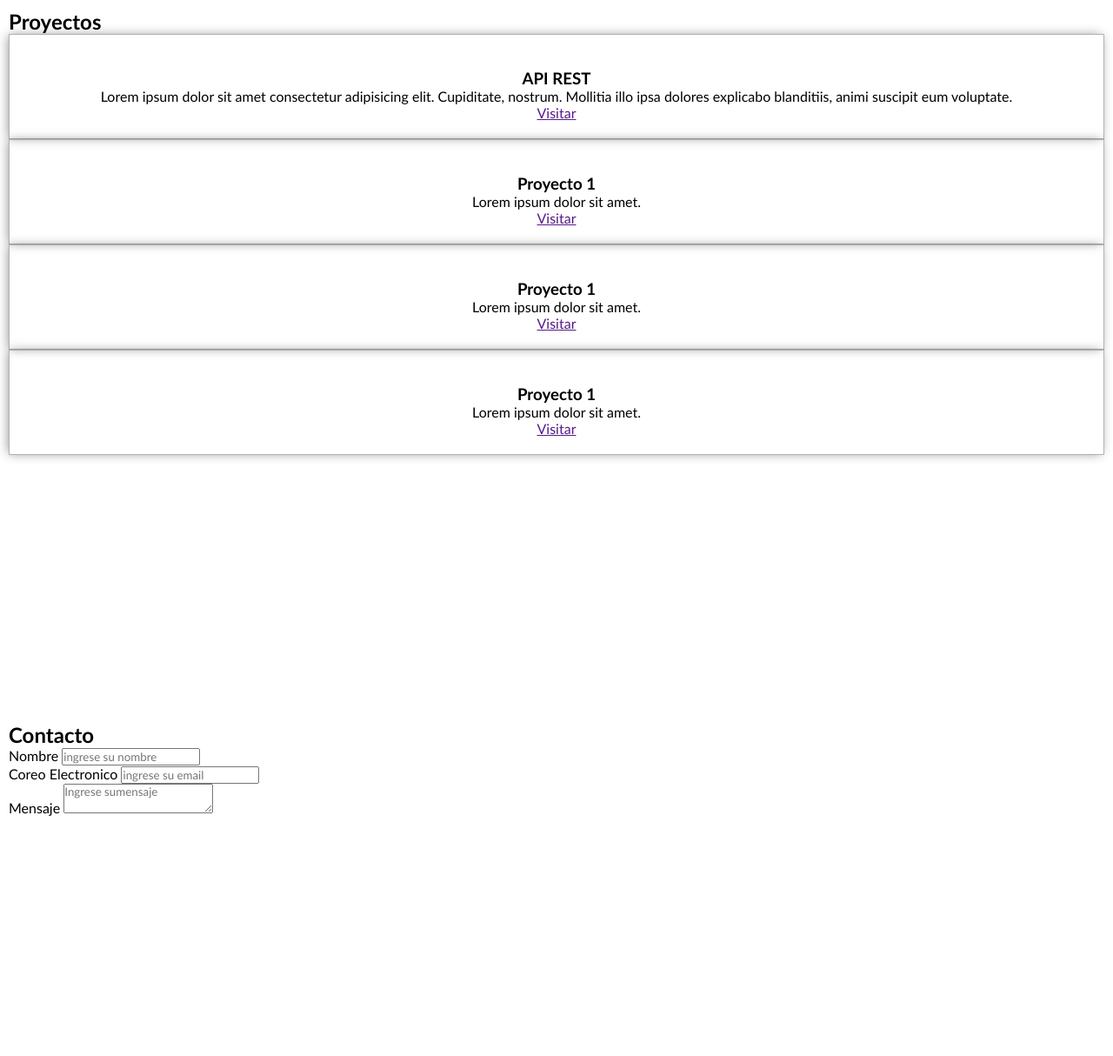
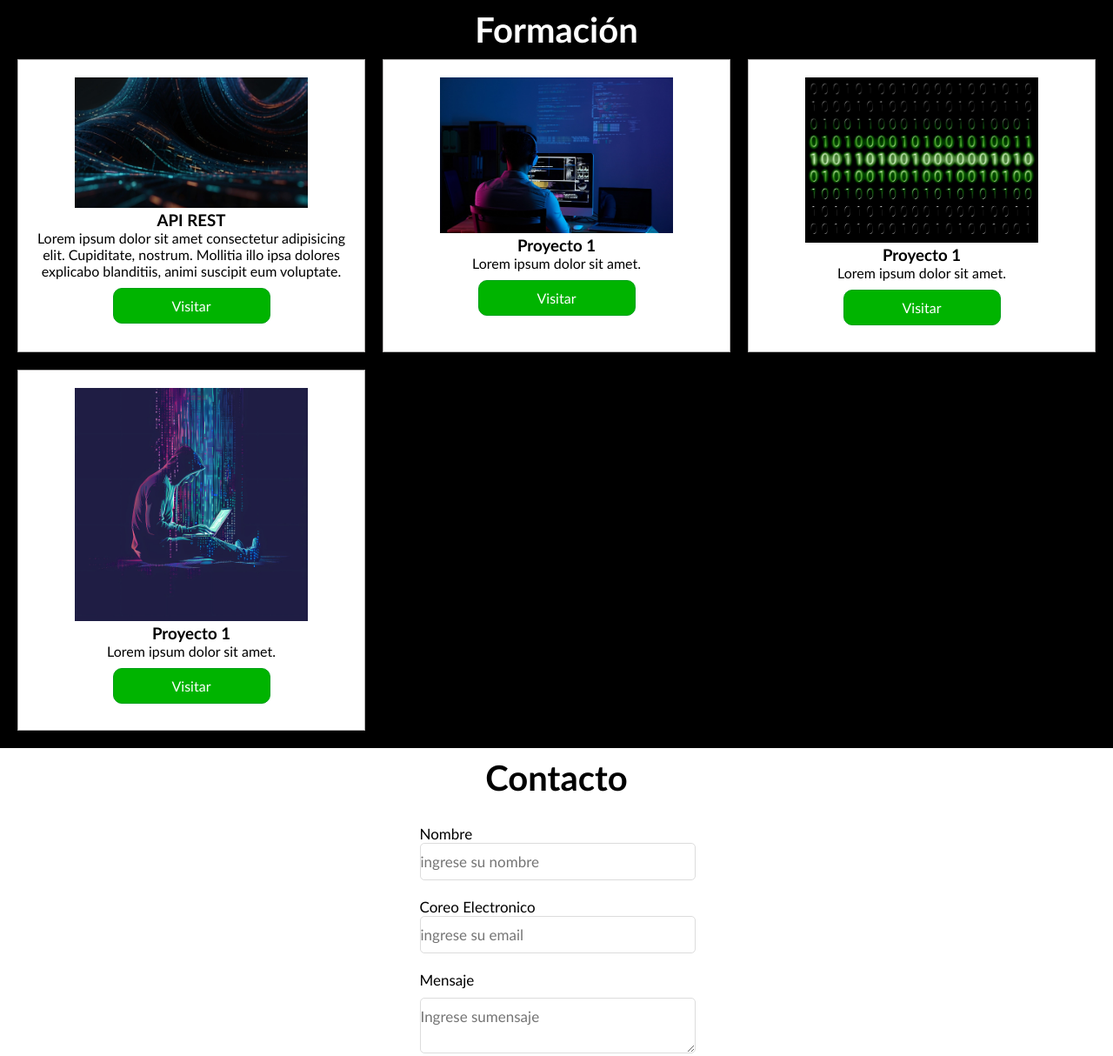
Before and after one commit to alexisb1994/Porfolio, a plain HTML site: page index.html in a window 1280 px wide. Shown: the part 1740-2954 px from the top of the page at 87% size. Drawn offline with Linux system fonts and the light colour scheme.

Commit message:
add:created-main-formation+contact

```diff
--- a/index.html
+++ b/index.html
@@ -33,7 +33,7 @@
         </section>
         <section id="projects">
             <h2>Proyectos</h2>
-            <div class="container-grid-projets">
+            <div class="container-grid-projects">
                 <div class="card">
                     <h3>Proyecto 1</h3>
                     <p>Lorem ipsum dolor sit amet.</p>
@@ -63,13 +63,13 @@
 
         </section>
         <section id="education">
-            <h2>Proyectos</h2>
+            <h2>Formación</h2>
             <div class="container-grid-education">
 
 
                 <div class="card">
                     <div class="img-card">
-                <img src="" alt="">
+                <img src="./assets/fondo.jpg" alt="">
             </div>
                     <h3>API REST </h3>
                     <p>Lorem ipsum dolor sit amet consectetur adipisicing elit. Cupiditate, nostrum. Mollitia illo ipsa dolores explicabo blanditiis, animi suscipit eum voluptate.</p>
@@ -77,7 +77,15 @@
                 </div>
                 <div class="card">
                     <div class="img-card">
-                <img src="" alt="">
+                <img src="./assets/1.jpg" alt="">
+            </div>
+                    <h3>Proyecto 1</h3>
+                    <p>Lorem ipsum dolor sit amet.</p>
+                    <a href="./assets/2.png">Visitar</a>
+                </div>
+                <div class="card">
+                    <div class="img-card">
+                <img src="./assets/3.jpg" alt="">
             </div>
                     <h3>Proyecto 1</h3>
                     <p>Lorem ipsum dolor sit amet.</p>
@@ -85,15 +93,7 @@
                 </div>
                 <div class="card">
                     <div class="img-card">
-                <img src="" alt="">
-            </div>
-                    <h3>Proyecto 1</h3>
-                    <p>Lorem ipsum dolor sit amet.</p>
-                    <a href="">Visitar</a>
-                </div>
-                <div class="card">
-                    <div class="img-card">
-                <img src="" alt="">
+                <img src="./assets/4.jpg" alt="">
             </div>
                     <h3>Proyecto 1</h3>
                     <p>Lorem ipsum dolor sit amet.</p>
@@ -119,7 +119,7 @@
     <label for="message">Mensaje</label>
     <textarea id="message" placeholder="Ingrese sumensaje"></textarea>
 </div>
-
+<button type="submit">ENVIAR</button>
 </form>
 
         </section>
--- a/styles/style.css
+++ b/styles/style.css
@@ -65,9 +65,10 @@ section{
 text-align: center;
 font-size: 40px;
 
+
 }
 
-.container-grid-projets{
+.container-grid-projects, .container-grid-education {
 display: grid;
 grid-template-columns: repeat(3,1fr);
 gap: 20px;
@@ -79,13 +80,14 @@ border: 1px solid rgb(179, 178, 178);
 text-align: center;
 padding: 20px;
 box-shadow: -2px 0px 12px -2px rgba(0,0,0,0.46);
-transition: 0.3s transform;
+transition: 0.2s transform;
 }
-#projects .card:hover{
+#projects .card:hover,#education .card:hover{
     transform: scale(1.03);
+
 }
 
-#projects .card a{
+#projects .card a, #education .card a, #contact button{
 background-color: rgb(0, 180, 0);
     color: white;
     text-decoration: none;
@@ -98,8 +100,72 @@ background-color: rgb(0, 180, 0);
     border: 1px solid rgb(0, 160, 21);
 
 }
-#projects .card a:hover{
-color: black;
-/* font-weight: bold; */
+
+#education .card a:hover,#projects .card a:hover{
+        color: black;
+        /* font-weight: bold; */
+
+        }
+#education{
+    background-color: rgb(0, 0, 0);
+}
+
+#education .card{
+    background-color: white;
+/* width: 20%;
+height: 20%; */
+}
+
+#education img{
+    width: 75%;
+}
+#education h2{
+    text-align: center;
+    font-size: 40px;
+    color: white;
+
+    }
+
+#contact {
+    /* display: flex;
+    flex-direction: column;
+    align-items: center; */
 
 }
+ #contact h2{
+    text-align: center;
+    font-size: 40px;
+ }
+ #contact form{
+    /* display: flex;
+       flex-direction: column;
+   justify-content: center;
+   align-items: center;
+       background-color: antiquewhite;
+    width: 50%;
+    padding: 20px; */
+
+    padding: 20px;
+    margin: auto;
+    width: 25%;
+    outline: none;
+ }
+
+ #contact label,
+ #contact input,
+ #contact textarea,
+ #contact button{
+    display: block;
+    width: 100%;
+    padding: 10px 0px;
+font-size: 17px;
+border-radius: 5px;
+
+ }
+ #contact input,
+ #contact textarea {
+    border: 1px solid gainsboro;
+ }
+ #contact button{
+    width:50%;
+ }
```
Also changed, not shown: assets/1.jpg (added), assets/2.png (added), assets/3.jpg (added), assets/4.jpg (added).
